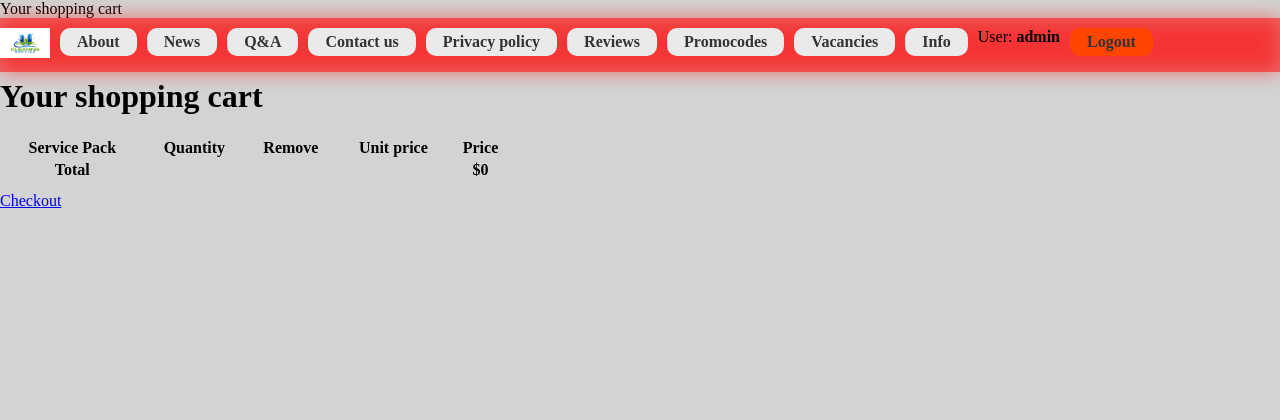
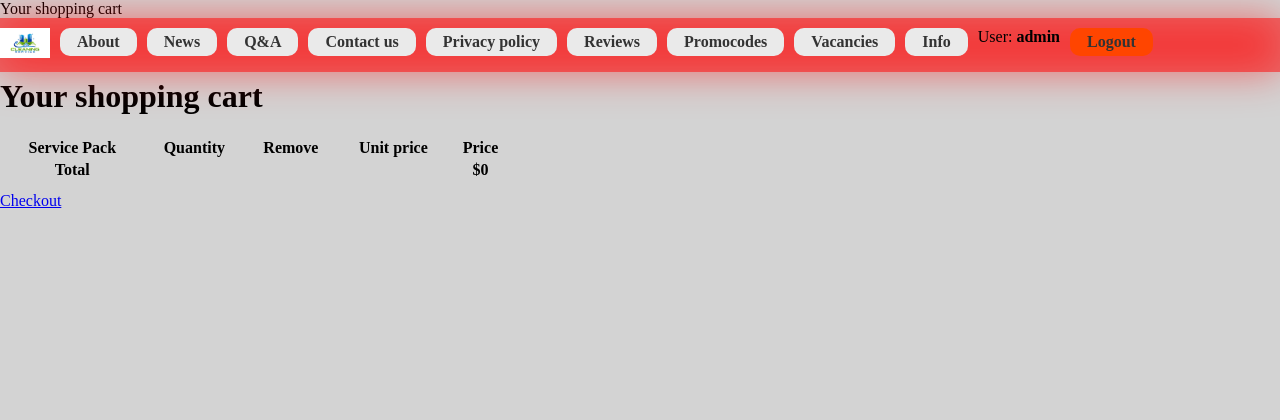
Before and after one commit to Egorallo/CleaningCompany, a Django app: page /cart/ in a window 1280 px wide. Shown: the top 420 px of the page. Run offline with Django 4.2, Linux system fonts and the light colour scheme; a user stored in the database is signed in.

Commit message:
small change to navbar

```diff
--- a/cleaning/static/cleaning/css/styles.css
+++ b/cleaning/static/cleaning/css/styles.css
@@ -7,8 +7,9 @@
     padding: 10px 0;
     position: fixed;
     width: 100%;
-    z-index: 100;
+    z-index: 10;
     background-color: rgba(255, 0, 0, 0.5);
+
 }
 
 .sidebar-nav::before {
@@ -19,7 +20,7 @@
     width: 100%;
     height: 100%;
     background: inherit;
-    filter: blur(10px);
+    filter: blur(20px);
     z-index: -1;
 }
 
```
